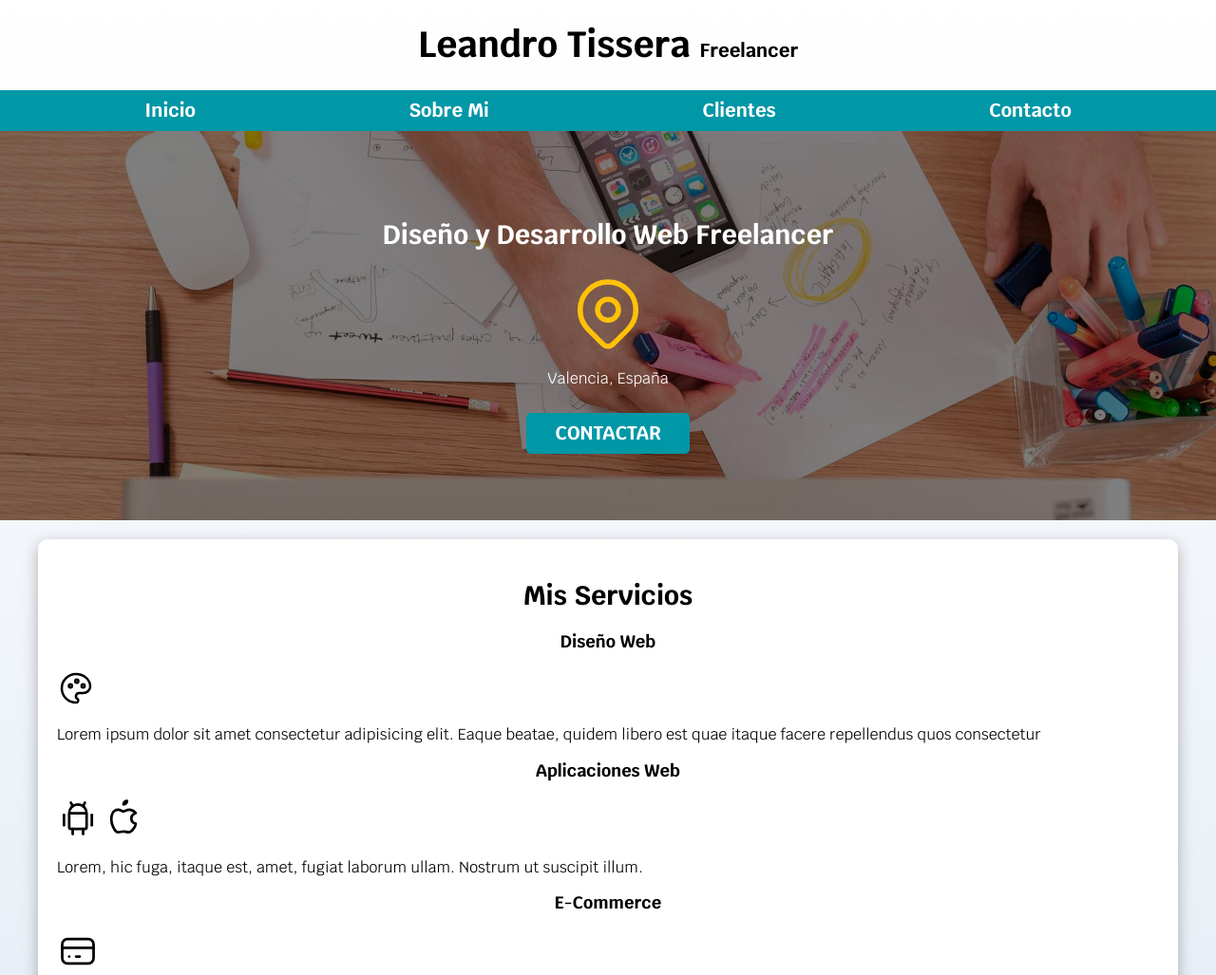
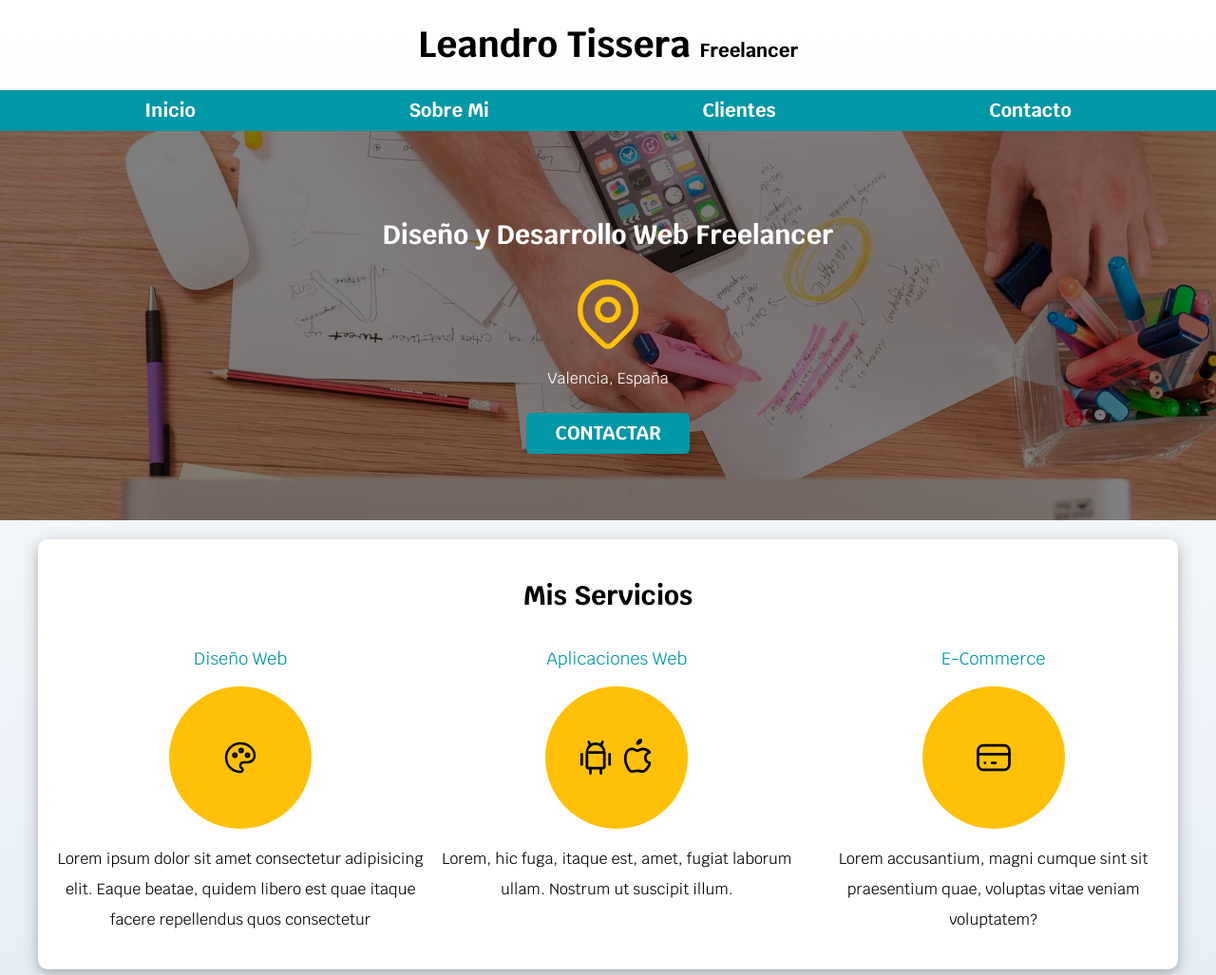
Before and after one commit to LeandroTissera/lt_0923_Web_Freelancer, a plain HTML site: page index.html in a window 1280 px wide. Shown: the top 1027 px of the page at 95% size. Drawn offline with Linux system fonts and the light colour scheme.

Commit message:
style: Finaliza seccion de servicios, funcionamiento ok.

```diff
--- a/css/styles.css
+++ b/css/styles.css
@@ -139,12 +139,37 @@ h3 {
 
 /* Estilos seccion Servicios */
 
-@media (min-width: 768px)
+@media (min-width: 768px) {
    .servicios {
       display: grid;
       grid-template-columns: 33.3% 33.3% 33.3%;
       /* Es igual: 1fr, 1fr, 1fr  */
-      grid-template-rows: 200px 800px;
       column-gap: 1rem;
    }
 }
+
+.servicio {
+   display: flex;
+   flex-direction: column;
+   align-items: center;
+}
+
+.servicio h3 {
+   color: var(--secundario);
+   font-weight: normal;
+}
+
+.servicio p {
+   line-height: 2;
+   text-align: center;
+}
+
+.servicio .iconos {
+   height: 15rem;
+   width: 15rem;
+   background-color: var(--primario);
+   border-radius: 50%;
+   display: flex;
+   justify-content: center;
+   align-items: center;
+}
--- a/index.html
+++ b/index.html
@@ -54,8 +54,9 @@
 
     <div class="servicios">
 
-      <section>
+      <section class="servicio">
         <h3>Diseño Web</h3>
+        <div class="iconos">
           <svg xmlns="http://www.w3.org/2000/svg" class="icon icon-tabler icon-tabler-palette" width="40" height="40"
             viewBox="0 0 24 24" stroke-width="1.5" stroke="#000" fill="none" stroke-linecap="round"
             stroke-linejoin="round">
@@ -66,14 +67,15 @@
             <path d="M12.5 7.5m-1 0a1 1 0 1 0 2 0a1 1 0 1 0 -2 0" />
             <path d="M16.5 10.5m-1 0a1 1 0 1 0 2 0a1 1 0 1 0 -2 0" />
           </svg>
-
+        </div>
         <p>Lorem ipsum dolor sit amet consectetur adipisicing elit. Eaque beatae, quidem libero est quae itaque
           facere
           repellendus quos consectetur</p>
       </section>
 
-      <section>
+      <section class="servicio">
         <h3>Aplicaciones Web</h3>
+        <div class="iconos">
           <svg xmlns="http://www.w3.org/2000/svg" class="icon icon-tabler icon-tabler-brand-android" width="44"
             height="44" viewBox="0 0 24 24" stroke-width="1.5" stroke="currentColor" fill="none" stroke-linecap="round"
             stroke-linejoin="round">
@@ -87,23 +89,25 @@
             <path d="M15 18l0 3" />
           </svg>
 
-        <svg xmlns="http://www.w3.org/2000/svg" class="icon icon-tabler icon-tabler-brand-apple" width="44" height="44"
-          viewBox="0 0 24 24" stroke-width="1.5" stroke="currentColor" fill="none" stroke-linecap="round"
+
+          <svg xmlns="http://www.w3.org/2000/svg" class="icon icon-tabler icon-tabler-brand-apple" width="44"
+            height="44" viewBox="0 0 24 24" stroke-width="1.5" stroke="currentColor" fill="none" stroke-linecap="round"
             stroke-linejoin="round">
             <path stroke="none" d="M0 0h24v24H0z" fill="none" />
             <path
               d="M9 7c-3 0 -4 3 -4 5.5c0 3 2 7.5 4 7.5c1.088 -.046 1.679 -.5 3 -.5c1.312 0 1.5 .5 3 .5s4 -3 4 -5c-.028 -.01 -2.472 -.403 -2.5 -3c-.019 -2.17 2.416 -2.954 2.5 -3c-1.023 -1.492 -2.951 -1.963 -3.5 -2c-1.433 -.111 -2.83 1 -3.5 1c-.68 0 -1.9 -1 -3 -1z" />
             <path d="M12 4a2 2 0 0 0 2 -2a2 2 0 0 0 -2 2" />
           </svg>
-
+        </div>
         <p>Lorem, hic fuga, itaque est, amet, fugiat laborum ullam. Nostrum ut suscipit illum.</p>
       </section>
 
-      <section>
+      <section class="servicio">
         <h3>E-Commerce</h3>
+        <div class="iconos">
 
-        <svg xmlns="http://www.w3.org/2000/svg" class="icon icon-tabler icon-tabler-credit-card" width="44" height="44"
-          viewBox="0 0 24 24" stroke-width="1.5" stroke="currentColor" fill="none" stroke-linecap="round"
+          <svg xmlns="http://www.w3.org/2000/svg" class="icon icon-tabler icon-tabler-credit-card" width="44"
+            height="44" viewBox="0 0 24 24" stroke-width="1.5" stroke="currentColor" fill="none" stroke-linecap="round"
             stroke-linejoin="round">
             <path stroke="none" d="M0 0h24v24H0z" fill="none" />
             <path d="M3 5m0 3a3 3 0 0 1 3 -3h12a3 3 0 0 1 3 3v8a3 3 0 0 1 -3 3h-12a3 3 0 0 1 -3 -3z" />
@@ -111,6 +115,7 @@
             <path d="M7 15l.01 0" />
             <path d="M11 15l2 0" />
           </svg>
+        </div>
 
         <p>Lorem accusantium, magni cumque sint sit praesentium quae, voluptas vitae veniam voluptatem?</p>
       </section>
```
Lines whose indentation alone changed are shown as unchanged.
